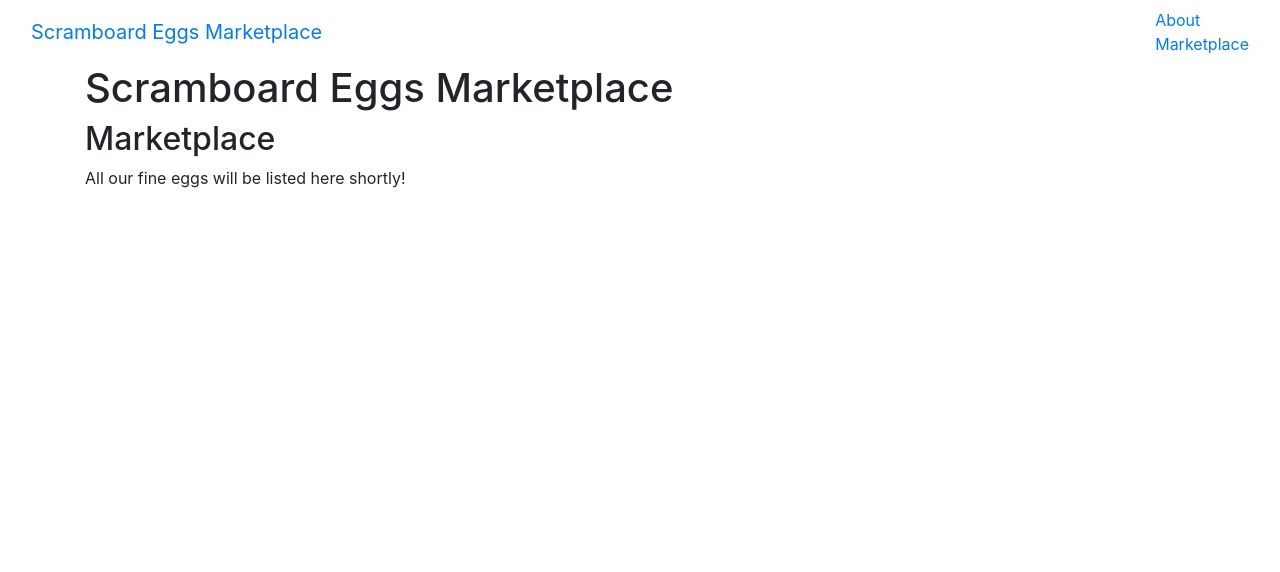
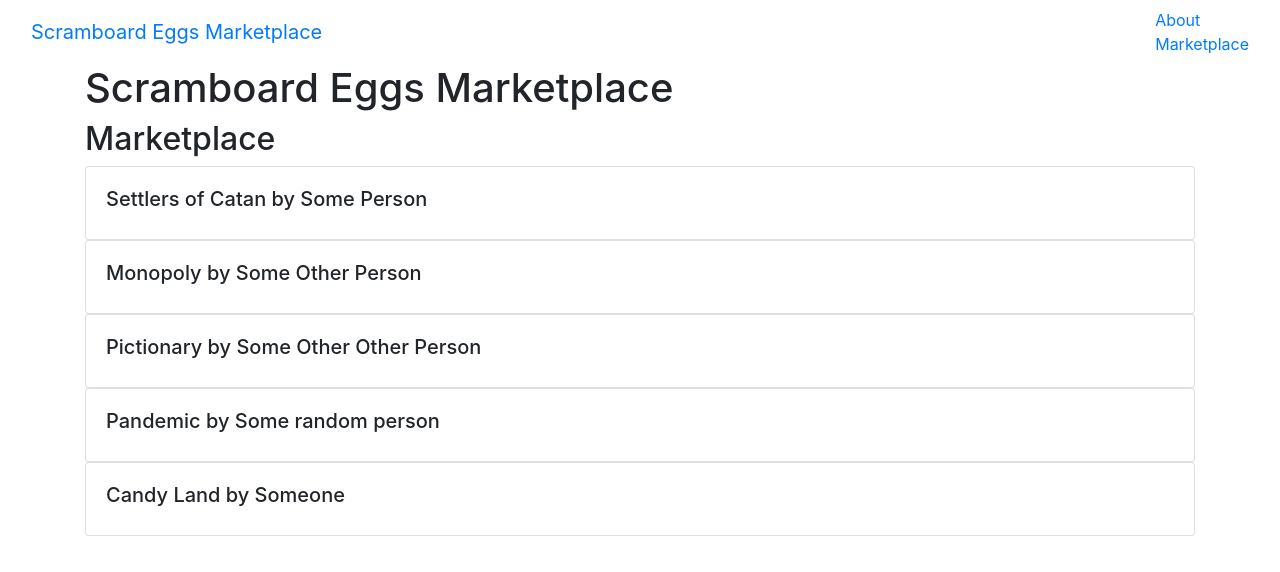
Before and after one commit to Thearyim/scramboard-egg-market, an Angular app: page /marketplace in a window 1280 px wide. Shown: the top 572 px of the page. Built offline with nearby package versions, Linux system fonts and the light colour scheme.

Commit message:
add dynamic routing.

```diff
--- a/src/app/app.module.ts
+++ b/src/app/app.module.ts
@@ -9,6 +9,7 @@
 import { routing } from "./app.routing";
 import { AboutComponent } from './about/about.component';
 import { MarketplaceComponent } from './marketplace/marketplace.component';
+import { GameDetailComponent } from './game-detail/game-detail.component';
 
 
 @NgModule({
@@ -16,7 +17,8 @@
     AppComponent,
     WelcomeComponent,
     AboutComponent,
-    MarketplaceComponent
+    MarketplaceComponent,
+    GameDetailComponent
   ],
   imports: [
     BrowserModule,
--- /dev/null
+++ b/src/app/game-detail/game-detail.component.html
@@ -0,0 +1 @@
+<h2>This game has id number: {{gameId}}</h2>
--- /dev/null
+++ b/src/app/game-detail/game-detail.component.ts
@@ -0,0 +1,24 @@
+import { Component, OnInit } from '@angular/core';
+import { ActivatedRoute, Params } from '@angular/router';
+import { Location } from '@angular/common';
+import { Game } from '../game.model';
+
+@Component({
+  selector: 'app-game-detail',
+  templateUrl: './game-detail.component.html',
+  styleUrls: ['./game-detail.component.css']
+})
+export class GameDetailComponent implements OnInit {
+  gameId: number = null;
+
+  constructor(private route: ActivatedRoute, private location: Location) { }
+
+  ngOnInit() {
+    console.log(this.route.params);
+    this.route.params.forEach((urlParameters) => {
+      console.log(urlParameters);
+      this.gameId = parseInt(urlParameters['id']);
+    });
+  }
+
+}
--- /dev/null
+++ b/src/app/game.model.ts
@@ -0,0 +1,3 @@
+export class Game {
+  constructor (public title: string, public author: string, public description: string, public id: number) { }
+}
--- a/src/app/marketplace/marketplace.component.html
+++ b/src/app/marketplace/marketplace.component.html
@@ -1,3 +1,7 @@
 <h2>Marketplace</h2>
 
-<p>All our fine eggs will be listed here shortly!</p>
+<div *ngFor="let game of games" class="card" (click)="goToDetailPage(game)">
+  <div class="card-body">
+    <h5>{{game.title}} by {{game.author}}</h5>
+  </div>
+</div>
--- a/src/app/marketplace/marketplace.component.ts
+++ b/src/app/marketplace/marketplace.component.ts
@@ -1,4 +1,6 @@
 import { Component, OnInit } from '@angular/core';
+import { Game } from '../game.model';
+import { Router } from '@angular/router';
 
 @Component({
   selector: 'app-marketplace',
@@ -6,8 +8,19 @@
   styleUrls: ['./marketplace.component.css']
 })
 export class MarketplaceComponent implements OnInit {
+  games: Game[]= [
+    new Game("Settlers of Catan", "Some Person", "A great way to destroy friendships", 1),
+    new Game("Monopoly", "Some Other Person", "Learn about capitalism", 2),
+    new Game("Pictionary", "Some Other Other Person", "See how bad your friends are at drawing", 3),
+    new Game("Pandemic", "Some random person", "Something about illness", 4),
+    new Game("Candy Land", "Someone", "Rot your teeth", 5)
+  ];
 
-  constructor() { }
+  goToDetailPage(clickedGame: Game){
+    this.router.navigate(["games", clickedGame.id]);
+  }
+
+  constructor(private router: Router) { }
 
   ngOnInit() {
   }
```
Also changed, not shown: src/app/app.routing.ts (+6 -1 lines), src/app/game-detail/game-detail.component.css (added), 1 other file (tests, documents, lock files or other folders).
